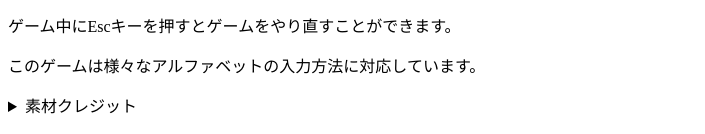
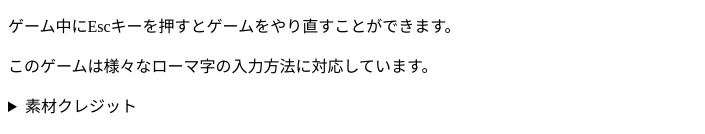
Before and after one commit to ri136/salmon-team, a plain HTML site: page index.html in a window 1280 px wide. Shown: the part 156-290 px from the top of the page, without its empty margins (0-705 px from the left). Drawn offline with Linux system fonts and the light colour scheme; a web font is replaced by a local one.

Commit message:
index.htmlの一部変更

```diff
--- a/index.html
+++ b/index.html
@@ -62,7 +62,7 @@
 		<p>妖怪が迫ってくるのでタイピングで倒そう！</p>
 		<p>タイピングが終わると阿弥陀如来が妖怪を攻撃するぞ！</p>
 		<p>ゲーム中にEscキーを押すとゲームをやり直すことができます。</p>
-		<p>このゲームは様々なアルファベットの入力方法に対応しています。</p>
+		<p>このゲームは様々なローマ字の入力方法に対応しています。</p>
 		<details>
 			<summary>素材クレジット</summary>
 			<ul>
```
